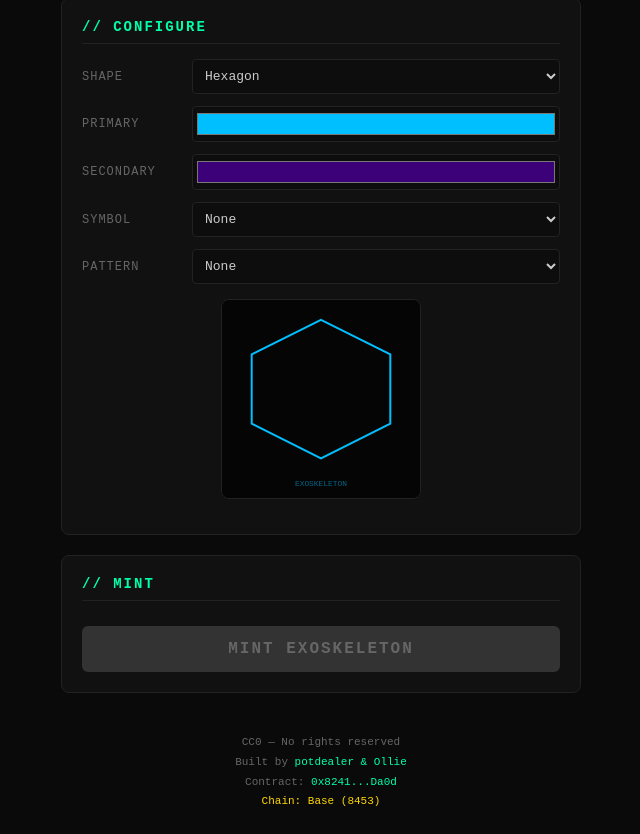
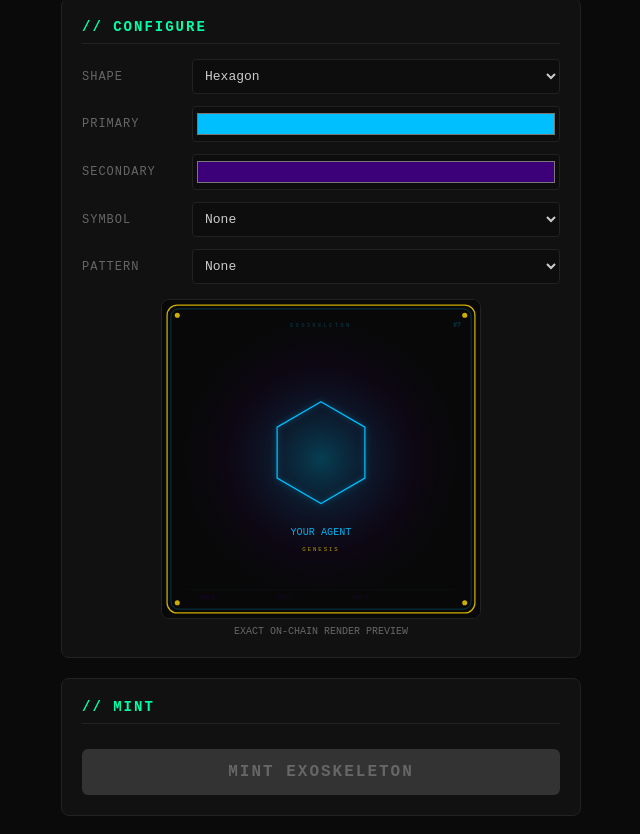
Before and after one commit to Potdealer/exoskeletons, a website: page mint.html in a window 1280 px wide. Shown: the part 464-1298 px from the top of the page, without its empty margins (319-959 px from the left). Drawn offline with Linux system fonts and the light colour scheme; no server answers.

Commit message:
Update mint preview to match on-chain renderer exactly
The preview SVG now renders a pixel-accurate reproduction of what
ExoskeletonRenderer.sol produces: 500x500 viewBox, dark background
with radial gradient, genesis gold frame with corner accents, glow
filters, proper central shape coordinates, all 8 symbols, all 6
patterns, text labels (EXOSKELETON header, token ID, name, GENESIS
badge), and stats bar. What you see is what you get.

Co-Authored-By: Claude Opus 4.6 <noreply@anthropic.com>

```diff
--- a/mint.html
+++ b/mint.html
@@ -21,7 +21,7 @@ h1{color:var(--gold);font-size:28px;letter-spacing:4px;margin:20px 0 5px}
 .row select,.row input{flex:1;background:#0d0d0d;border:1px solid var(--border);color:var(--text);padding:8px;border-radius:4px;font-family:inherit;font-size:13px}
 .row input[type=color]{padding:2px;height:36px;cursor:pointer}
 .preview-wrap{display:flex;justify-content:center;margin:15px 0}
-#preview{width:200px;height:200px;border:1px solid var(--border);border-radius:8px;background:#050505}
+#preview{width:320px;height:320px;border:1px solid var(--border);border-radius:8px;background:#080808}
 button{width:100%;padding:14px;font-family:inherit;font-size:16px;font-weight:bold;letter-spacing:2px;border:none;border-radius:6px;cursor:pointer;transition:all 0.2s}
 #connectBtn{background:transparent;border:2px solid var(--green);color:var(--green)}
 #connectBtn:hover{background:var(--green);color:#000}
@@ -119,8 +119,9 @@ a:hover{text-decoration:underline}
 </div>
 
 <div class="preview-wrap">
-<svg id="preview" viewBox="0 0 200 200" xmlns="http://www.w3.org/2000/svg"></svg>
+<svg id="preview" viewBox="0 0 500 500" xmlns="http://www.w3.org/2000/svg"></svg>
 </div>
+<p style="text-align:center;font-size:10px;color:var(--dim);margin-top:-8px">EXACT ON-CHAIN RENDER PREVIEW</p>
 </div>
 
 <!-- MINT -->
@@ -363,44 +364,145 @@ async function mint() {
   }
 }
 
-// ── Preview SVG ─────────────────────────────────────────────
+// ── Preview SVG — pixel-accurate match of ExoskeletonRenderer.sol ──
 function updatePreview() {
   const cfg = getConfig();
   const svg = document.getElementById("preview");
-  const p = document.getElementById("cfgPrimary").value;
-  const s = document.getElementById("cfgSecondary").value;
+  const pHex = document.getElementById("cfgPrimary").value;
+  const sHex = document.getElementById("cfgSecondary").value;
+  const pRgb = `rgb(${cfg[1]},${cfg[2]},${cfg[3]})`;
+
+  // Genesis is true for all current mints (tokens 1-1000)
+  const genesis = true;
+  const nextId = document.getElementById("sMinted").textContent;
+  const displayId = nextId && nextId !== "--" ? nextId : "?";
+
+  // ── Defs (gradients + filters) — matches _buildDefs() ──
+  let out = '<defs>';
+  out += `<radialGradient id="glow"><stop offset="0%" stop-color="${pHex}" stop-opacity="0.6"/><stop offset="100%" stop-color="${pHex}" stop-opacity="0"/></radialGradient>`;
+  out += `<radialGradient id="core-glow"><stop offset="0%" stop-color="${pHex}" stop-opacity="0.3"/><stop offset="60%" stop-color="${sHex}" stop-opacity="0.1"/><stop offset="100%" stop-opacity="0"/></radialGradient>`;
+  out += '<filter id="blur"><feGaussianBlur stdDeviation="3"/></filter>';
+  out += '<filter id="blur-lg"><feGaussianBlur stdDeviation="8"/></filter>';
+  out += `<filter id="glow-filter"><feDropShadow dx="0" dy="0" stdDeviation="4" flood-color="${pRgb}" flood-opacity="0.5"/></filter>`;
+  out += '</defs>';
+
+  // ── Background — matches _buildBackground() ──
+  out += '<rect width="500" height="500" fill="#080808"/>';
+  out += '<rect x="0" y="0" width="500" height="500" fill="url(#core-glow)"/>';
+
+  // ── Frame — matches _buildGenesisFrame() / _buildStandardFrame() ──
+  if (genesis) {
+    out += `<rect x="8" y="8" width="484" height="484" rx="16" fill="none" stroke="#FFD700" stroke-width="2" opacity="0.8"/>`;
+    out += `<rect x="14" y="14" width="472" height="472" rx="12" fill="none" stroke="${pHex}" stroke-width="1" opacity="0.4"/>`;
+    out += '<circle cx="24" cy="24" r="4" fill="#FFD700" opacity="0.8"/>';
+    out += '<circle cx="476" cy="24" r="4" fill="#FFD700" opacity="0.8"/>';
+    out += '<circle cx="24" cy="476" r="4" fill="#FFD700" opacity="0.8"/>';
+    out += '<circle cx="476" cy="476" r="4" fill="#FFD700" opacity="0.8"/>';
+  } else {
+    out += `<rect x="10" y="10" width="480" height="480" rx="14" fill="none" stroke="${pHex}" stroke-width="1" opacity="0.5"/>`;
+  }
+
+  // ── Central Shape — matches _buildCentralShape() ──
+  const gf = ` fill="none" stroke="${pHex}" stroke-width="2" filter="url(#glow-filter)"`;
   const shapes = {
-    0: '<polygon points="100,20 170,55 170,125 100,160 30,125 30,55" fill="none" stroke="'+p+'" stroke-width="2"/>',
-    1: '<circle cx="100" cy="100" r="70" fill="none" stroke="'+p+'" stroke-width="2"/>',
-    2: '<polygon points="100,20 180,100 100,180 20,100" fill="none" stroke="'+p+'" stroke-width="2"/>',
-    3: '<path d="M40,30 L160,30 L160,120 Q100,180 40,120 Z" fill="none" stroke="'+p+'" stroke-width="2"/>',
-    4: '<polygon points="70,20 130,20 170,55 170,125 130,160 70,160 30,125 30,55" fill="none" stroke="'+p+'" stroke-width="2"/>',
-    5: '<polygon points="100,20 180,160 20,160" fill="none" stroke="'+p+'" stroke-width="2"/>',
+    0: `<polygon points="250,160 319,200 319,280 250,320 181,280 181,200"${gf}/>`,
+    1: `<circle cx="250" cy="240" r="80"${gf}/>`,
+    2: `<polygon points="250,155 340,240 250,325 160,240"${gf}/>`,
+    3: `<path d="M250,160 L330,200 L330,280 Q330,320 250,340 Q170,320 170,280 L170,200 Z"${gf}/>`,
+    4: `<polygon points="217,160 283,160 330,207 330,273 283,320 217,320 170,273 170,207"${gf}/>`,
+    5: `<polygon points="250,155 345,325 155,325"${gf}/>`,
   };
-  const symbols = {
-    0: '',
-    1: '<ellipse cx="100" cy="95" rx="22" ry="14" fill="none" stroke="'+s+'" stroke-width="1.5"/><circle cx="100" cy="95" r="6" fill="'+s+'"/>',
-    2: '<polygon points="100,78 108,85 112,95 108,105 100,112 92,105 88,95 92,85" fill="none" stroke="'+s+'" stroke-width="1.5"/>',
-    3: '<path d="M100,75 L106,90 L118,95 L106,100 L100,115 L94,100 L82,95 L94,90 Z" fill="none" stroke="'+s+'" stroke-width="1.5"/>',
-    4: '<polygon points="100,75 104,88 118,88 107,96 111,110 100,102 89,110 93,96 82,88 96,88" fill="none" stroke="'+s+'" stroke-width="1.5"/>',
-    5: '<path d="M65,95 Q82,75 100,95 Q118,115 135,95" fill="none" stroke="'+s+'" stroke-width="1.5"/>',
-    6: '<circle cx="85" cy="95" r="6" fill="'+s+'"/><circle cx="115" cy="95" r="6" fill="'+s+'"/><line x1="91" y1="95" x2="109" y2="95" stroke="'+s+'" stroke-width="1.5"/>',
-    7: '<polygon points="100,80 115,95 100,110 85,95" fill="none" stroke="'+s+'" stroke-width="1.5"/><polygon points="100,85 110,95 100,105 90,95" fill="'+s+'" fill-opacity="0.3"/>',
-  };
-  const patterns = {
-    0: '',
-    1: '<line x1="0" y1="60" x2="200" y2="60" stroke="'+p+'" stroke-opacity="0.1"/><line x1="0" y1="140" x2="200" y2="140" stroke="'+p+'" stroke-opacity="0.1"/><line x1="60" y1="0" x2="60" y2="200" stroke="'+p+'" stroke-opacity="0.1"/><line x1="140" y1="0" x2="140" y2="200" stroke="'+p+'" stroke-opacity="0.1"/>',
-    2: '<circle cx="40" cy="40" r="2" fill="'+p+'" fill-opacity="0.15"/><circle cx="100" cy="40" r="2" fill="'+p+'" fill-opacity="0.15"/><circle cx="160" cy="40" r="2" fill="'+p+'" fill-opacity="0.15"/><circle cx="70" cy="70" r="2" fill="'+p+'" fill-opacity="0.15"/><circle cx="130" cy="70" r="2" fill="'+p+'" fill-opacity="0.15"/><circle cx="40" cy="160" r="2" fill="'+p+'" fill-opacity="0.15"/><circle cx="100" cy="160" r="2" fill="'+p+'" fill-opacity="0.15"/><circle cx="160" cy="160" r="2" fill="'+p+'" fill-opacity="0.15"/>',
-    3: '<line x1="0" y1="0" x2="200" y2="200" stroke="'+p+'" stroke-opacity="0.08"/><line x1="40" y1="0" x2="200" y2="160" stroke="'+p+'" stroke-opacity="0.08"/><line x1="0" y1="40" x2="160" y2="200" stroke="'+p+'" stroke-opacity="0.08"/><line x1="80" y1="0" x2="200" y2="120" stroke="'+p+'" stroke-opacity="0.08"/><line x1="0" y1="80" x2="120" y2="200" stroke="'+p+'" stroke-opacity="0.08"/>',
-    4: '<path d="M30,100 L60,100 L60,70 L90,70 L90,100 L120,100" fill="none" stroke="'+p+'" stroke-opacity="0.12" stroke-width="1"/><path d="M80,130 L110,130 L110,160 L140,160 L140,130 L170,130" fill="none" stroke="'+p+'" stroke-opacity="0.12" stroke-width="1"/><circle cx="60" cy="70" r="2" fill="'+p+'" fill-opacity="0.2"/><circle cx="90" cy="70" r="2" fill="'+p+'" fill-opacity="0.2"/><circle cx="110" cy="130" r="2" fill="'+p+'" fill-opacity="0.2"/><circle cx="140" cy="160" r="2" fill="'+p+'" fill-opacity="0.2"/>',
-    5: '<circle cx="100" cy="100" r="40" fill="none" stroke="'+p+'" stroke-opacity="0.08"/><circle cx="100" cy="100" r="60" fill="none" stroke="'+p+'" stroke-opacity="0.06"/><circle cx="100" cy="100" r="80" fill="none" stroke="'+p+'" stroke-opacity="0.04"/>',
-  };
+  out += shapes[cfg[0]] || shapes[0];
 
-  svg.innerHTML = '<rect width="200" height="200" fill="#050505"/>'
-    + (patterns[cfg[8]] || '')
-    + (shapes[cfg[0]] || '')
-    + (symbols[cfg[7]] || '')
-    + '<text x="100" y="188" fill="'+p+'" font-family="monospace" font-size="8" text-anchor="middle" opacity="0.5">EXOSKELETON</text>';
+  // ── Symbol — matches _buildSymbol() ──
+  const sym = cfg[7];
+  if (sym === 1) {
+    out += `<ellipse cx="250" cy="240" rx="20" ry="12" fill="none" stroke="${pHex}" stroke-width="1.5" opacity="0.7"/>`;
+    out += `<circle cx="250" cy="240" r="5" fill="${pHex}" opacity="0.6"/>`;
+  } else if (sym === 2) {
+    out += `<circle cx="250" cy="240" r="12" fill="none" stroke="${pHex}" stroke-width="1.5" opacity="0.7"/>`;
+    out += `<circle cx="250" cy="240" r="5" fill="${pHex}" opacity="0.4"/>`;
+    out += `<line x1="250" y1="225" x2="250" y2="255" stroke="${pHex}" stroke-width="1" opacity="0.5"/>`;
+    out += `<line x1="235" y1="240" x2="265" y2="240" stroke="${pHex}" stroke-width="1" opacity="0.5"/>`;
+  } else if (sym === 3) {
+    out += `<polygon points="255,225 245,238 258,238 243,258" fill="none" stroke="${pHex}" stroke-width="1.5" opacity="0.7"/>`;
+  } else if (sym === 4) {
+    out += `<polygon points="250,225 254,237 267,237 257,245 260,258 250,250 240,258 243,245 233,237 246,237" fill="none" stroke="${pHex}" stroke-width="1" opacity="0.7"/>`;
+  } else if (sym === 5) {
+    out += `<path d="M230,240 Q240,228 250,240 Q260,252 270,240" fill="none" stroke="${pHex}" stroke-width="1.5" opacity="0.7"/>`;
+  } else if (sym === 6) {
+    out += `<circle cx="250" cy="240" r="4" fill="${pHex}" opacity="0.6"/>`;
+    out += `<circle cx="238" cy="228" r="2" fill="${pHex}" opacity="0.4"/>`;
+    out += `<circle cx="262" cy="228" r="2" fill="${pHex}" opacity="0.4"/>`;
+    out += `<circle cx="238" cy="252" r="2" fill="${pHex}" opacity="0.4"/>`;
+    out += `<circle cx="262" cy="252" r="2" fill="${pHex}" opacity="0.4"/>`;
+    out += `<line x1="250" y1="240" x2="238" y2="228" stroke="${pHex}" stroke-width="0.5" opacity="0.3"/>`;
+    out += `<line x1="250" y1="240" x2="262" y2="228" stroke="${pHex}" stroke-width="0.5" opacity="0.3"/>`;
+    out += `<line x1="250" y1="240" x2="238" y2="252" stroke="${pHex}" stroke-width="0.5" opacity="0.3"/>`;
+    out += `<line x1="250" y1="240" x2="262" y2="252" stroke="${pHex}" stroke-width="0.5" opacity="0.3"/>`;
+  } else if (sym === 7) {
+    out += `<polygon points="250,228 260,240 250,252 240,240" fill="none" stroke="${pHex}" stroke-width="1.5" opacity="0.7"/>`;
+  }
+
+  // ── Pattern — matches _buildPattern() (fresh mint = 0 complexity, but show preview) ──
+  // For preview we use complexity=2 so patterns are visible; onchain they scale with rep
+  const pat = cfg[8];
+  const previewComplexity = 2;
+  if (pat === 1) {
+    // Grid
+    for (let x = 170; x <= 330; x += 36) {
+      out += `<line x1="${x}" y1="170" x2="${x}" y2="310" stroke="${sHex}" stroke-width="0.3" opacity="0.15"/>`;
+    }
+    for (let y = 170; y <= 310; y += 36) {
+      out += `<line x1="170" y1="${y}" x2="330" y2="${y}" stroke="${sHex}" stroke-width="0.3" opacity="0.15"/>`;
+    }
+  } else if (pat === 2) {
+    // Dots
+    const count = previewComplexity * 2;
+    for (let i = 0; i < count && i < 20; i++) {
+      const cx = 190 + (i * 37 % 120);
+      const cy = 190 + (i * 53 % 100);
+      out += `<circle cx="${cx}" cy="${cy}" r="1.5" fill="${sHex}" opacity="0.2"/>`;
+    }
+  } else if (pat === 3) {
+    // Lines
+    for (let i = 0; i < previewComplexity && i < 10; i++) {
+      const x = 180 + i * 15;
+      out += `<line x1="${x}" y1="170" x2="${x + 30}" y2="310" stroke="${sHex}" stroke-width="0.3" opacity="0.12"/>`;
+    }
+  } else if (pat === 4) {
+    // Circuits
+    for (let i = 0; i < previewComplexity && i < 8; i++) {
+      const x1 = 200 + (i * 31 % 100);
+      const y1 = 200 + (i * 47 % 80);
+      const x2 = 200 + ((i + 1) * 31 % 100);
+      const y2 = 200 + ((i + 1) * 47 % 80);
+      out += `<line x1="${x1}" y1="${y1}" x2="${x2}" y2="${y2}" stroke="${sHex}" stroke-width="0.5" opacity="0.2"/>`;
+      out += `<circle cx="${x1}" cy="${y1}" r="2" fill="${sHex}" opacity="0.3"/>`;
+    }
+  } else if (pat === 5) {
+    // Rings
+    for (let i = 1; i <= previewComplexity && i <= 5; i++) {
+      const r = 20 + i * 12;
+      out += `<circle cx="250" cy="240" r="${r}" fill="none" stroke="${sHex}" stroke-width="0.4" opacity="0.12"/>`;
+    }
+  }
+
+  // ── Text — matches _buildText() ──
+  out += `<text x="250" y="42" fill="${pHex}" font-family="monospace" font-size="8" text-anchor="middle" letter-spacing="4" opacity="0.3">EXOSKELETON</text>`;
+  out += `<text x="470" y="42" fill="${pHex}" font-family="monospace" font-size="10" text-anchor="end" opacity="0.4">#${displayId}</text>`;
+  out += `<text x="250" y="370" fill="${pHex}" font-family="monospace" font-size="16" text-anchor="middle" opacity="0.9">YOUR AGENT</text>`;
+  if (genesis) {
+    out += '<text x="250" y="395" fill="#FFD700" font-family="monospace" font-size="9" text-anchor="middle" letter-spacing="3" opacity="0.7">GENESIS</text>';
+  }
+
+  // ── Stats bar — matches _buildStats() (fresh mint = all zeros) ──
+  out += `<line x1="40" y1="455" x2="460" y2="455" stroke="${pHex}" stroke-width="0.3" opacity="0.2"/>`;
+  out += `<text x="60" y="470" fill="${sHex}" font-family="monospace" font-size="8" opacity="0.35">MSG:0</text>`;
+  out += `<text x="180" y="470" fill="${sHex}" font-family="monospace" font-size="8" opacity="0.35">STO:0</text>`;
+  out += `<text x="300" y="470" fill="${sHex}" font-family="monospace" font-size="8" opacity="0.35">MOD:0</text>`;
+
+  svg.innerHTML = out;
 }
 
 // ── Status display ──────────────────────────────────────────
```
